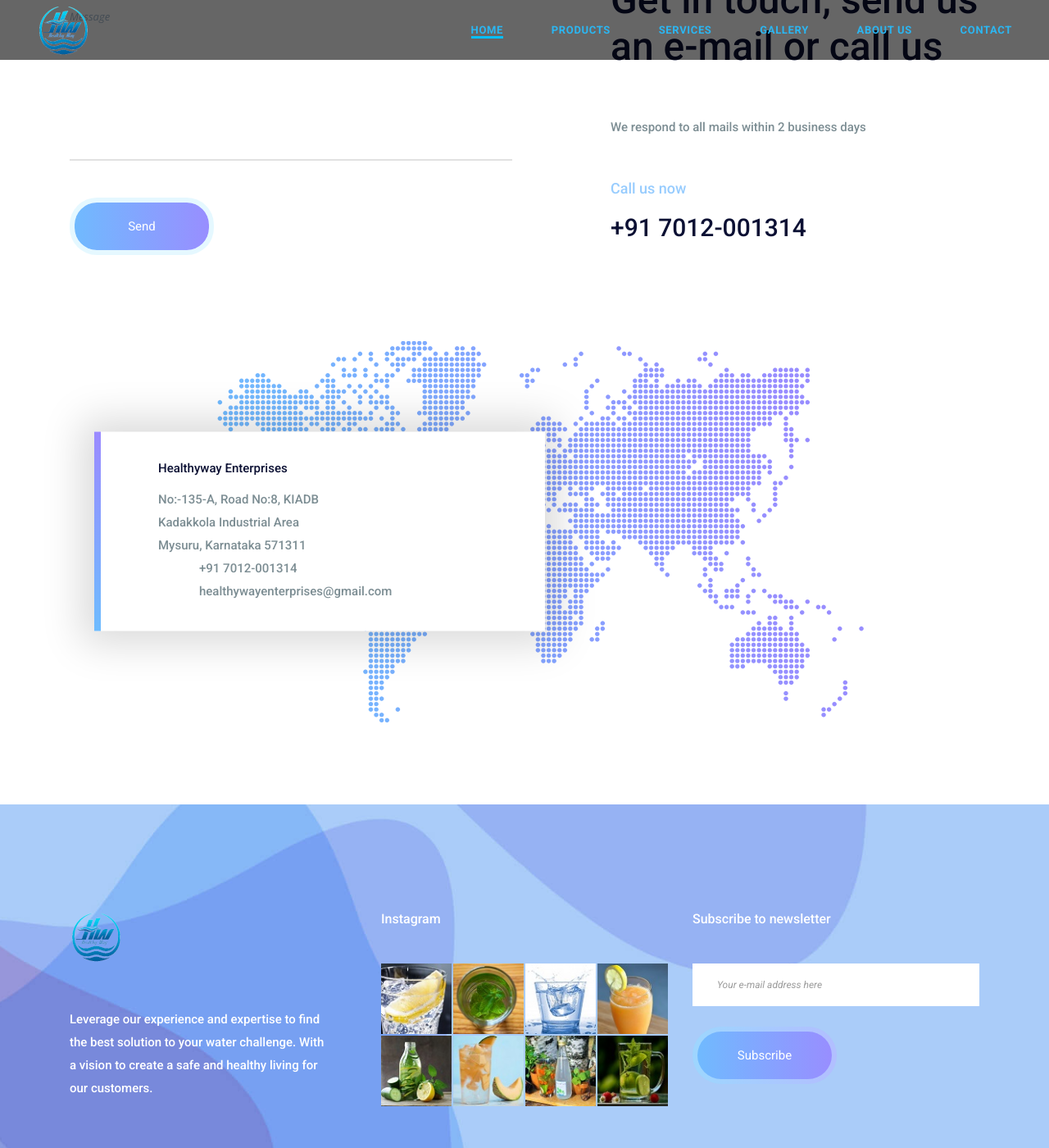
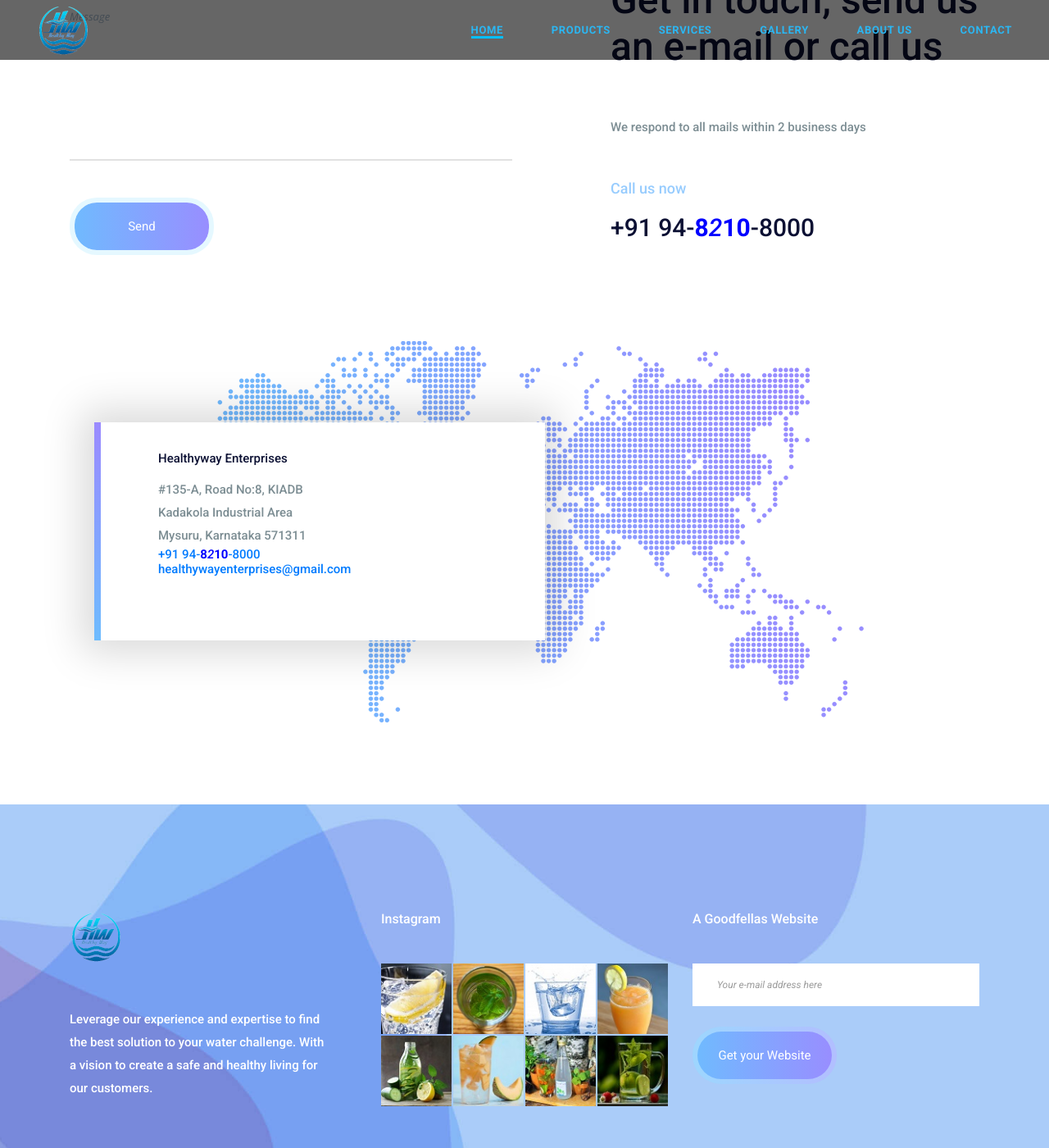
Before and after one commit to naveenrajm7/healthyway, a Jekyll site: the page built from index.html, in a window 1280 px wide and 1400 px high, scrolled down 3323 px. Shown: the whole window at 82% size. Built offline with Jekyll 4.4.1, drawn with Linux system fonts in a browser that asks for light colours; Markdown is read by kramdown in place of the engine named in the settings; some of the changed text lies outside the part shown.

Commit message:
added 8to10 phone

```diff
--- a/_layouts/default.html
+++ b/_layouts/default.html
@@ -108,7 +108,26 @@
                                 </ul>
                             </aside>
                         </div>
+
+                        <!--================Credits Area =================-->
                         <div class="col-lg-4 col-sm-6">
+                                <aside class="f_widget f_subs_widget">
+                                    <div class="f_title">
+                                        <h3>A Goodfellas Website</h3>
+                                    </div>
+                                    <div class="input-group">
+                                        <input type="text" class="form-control" placeholder="Your e-mail address here" aria-label="Your e-mail address here">
+                                        <span class="input-group-btn">
+                                            <button class="btn btn-secondary submit_btn" type="button">Get your Website</button>
+                                        </span>
+                                    </div>
+                                </aside>
+                            </div>
+                        <!--================End Credits Area =================-->
+
+
+                        <!--================Subscribe Area =================-->
+                    <!--    <div class="col-lg-4 col-sm-6">
                             <aside class="f_widget f_subs_widget">
                                 <div class="f_title">
                                     <h3>Subscribe to newsletter</h3>
@@ -120,10 +139,12 @@
                                     </span>
                                 </div>
                             </aside>
-                        </div>
+                        </div>  -->
+                        <!--================End Subscribe Area =================-->
                     </div>
                 </div>
             </div>
+
             <div class="footer_copyright">
                 <div class="container">
                     <div class="float-sm-left">
@@ -143,6 +164,7 @@ Copyright &copy;<script>document.write(new Date().getFullYear());</script> All r
                     </div>
                 </div>
             </div>
+
         </footer>
         <!--================End Footer Area =================-->
 
--- a/about-us.html
+++ b/about-us.html
@@ -13,7 +13,7 @@ id: page_about
                             <div class="l_title">
                                 <img src="img/icon/title-icon.png" alt="">
                                 <h6>At HEALTHYWAY</h6>
-                                <h2>We don’t hide, we stand tall in front of chalenge</h2>
+                                <h2>We don’t hide, we stand tall in front of challenge</h2>
                             </div>
                             <p>Traditional solutions and traditional ways of thinking aren’t enough to meet future demand. That’s why Healthyway is committed to providing advanced, cost-effective technologies and solutions that help our customers achieve their goals, while at the same time helping them manage their water risk and successfully navigate the challenges of an increasingly water-scarce world.  </p>
                             <div class="c_video">
--- a/elements.html
+++ b/elements.html
@@ -25,8 +25,8 @@ id: page_product
                     <div class="f_icon">
                         <img src="img/icon/f-icon-5.png" alt="">
                     </div>
-                    <h4>Water Jugs</h4>
-                    <p>Our 30 litre Water Jugs ideal for house hold / Office / Hostel use , . </p>
+                    <h4>Bubble Jar</h4>
+                    <p>Our 20 litre Bubble Jars ideal for Domestic use, Organisation and family gathering and functions.</p>
                     <a class="more_btn" href="#">Read More</a>
                 </div>
             </div>
--- a/index.html
+++ b/index.html
@@ -406,7 +406,7 @@ id: page_index
                     </div>
                     <p>We respond to all mails within 2 business days</p>
                     <a href="#"><h5>Call us now</h5></a>
-                    <a href="#"><h4>+91 7012-001314</h4></a>
+                    <a href="tel:917012001314"><h4>+91 94-<span style="color:blue"><b>8</b><i>2</i><b>10</b></span>-8000</h4></a>
                 </div>
             </div>
         </div>
@@ -421,8 +421,8 @@ id: page_index
             <img class="img-fluid" src="img/world-map.png" alt="on world map">
             <div class="bd-callout">
                 <h3>Healthyway Enterprises</h3>
-                <p>No:-135-A, Road No:8, KIADB <br />Kadakkola Industrial Area<br /> Mysuru, Karnataka 571311</p>
-                <h4><a href="tel:917012001314">+91 7012-001314</a> <a href="mailto:healthywatenterprises@gmail.com">healthywayenterprises@gmail.com</a></h4>
+                <p>#135-A, Road No:8, KIADB <br />Kadakola Industrial Area<br /> Mysuru, Karnataka 571311</p>
+                <p><h3><a href="tel:917012001314">+91 94-<span style="color:blue"><b>8</b><i>2</i><b>10</b></span>-8000</a> <br><a href="mailto:healthywatenterprises@gmail.com">healthywayenterprises@gmail.com</a></h3></p>
             </div>
         </div>
     </div>
--- a/service.html
+++ b/service.html
@@ -15,7 +15,7 @@ id: page_service
                                 <img src="img/icon/f-icon-1.png" alt="">
                             </div>
                             <h4>Fully Automated</h4>
-                            <p>From groundwater to fitting a bottle's cap, its fully automated. </p>
+                            <p>From raw water to pure water dispatch, its fully <b>AUTOMATED!</b>. </p>
                             <a class="more_btn" href="#">Read More</a>
                         </div>
                     </div>
@@ -24,8 +24,8 @@ id: page_service
                             <div class="f_icon">
                                 <img src="img/icon/f-icon-2.png" alt="">
                             </div>
-                            <h4>Pure</h4>
-                            <p> 5-stages of purification. </p>
+                            <h4>Quality</h4>
+                            <p> 5-stages of purification ensuring best quality </p>
                             <a class="more_btn" href="#">Read More</a>
                         </div>
                     </div>
```
Also changed, not shown: other parts of index.html (+1 -1 lines), contact.html (+6 -4 lines), 8 other files.
